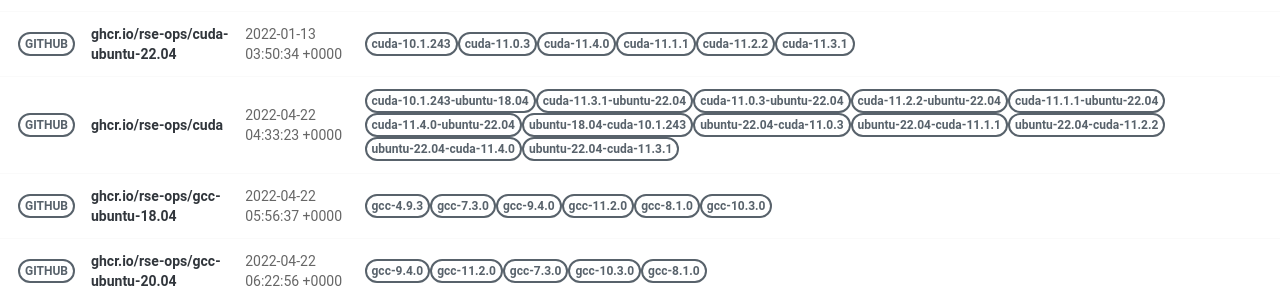
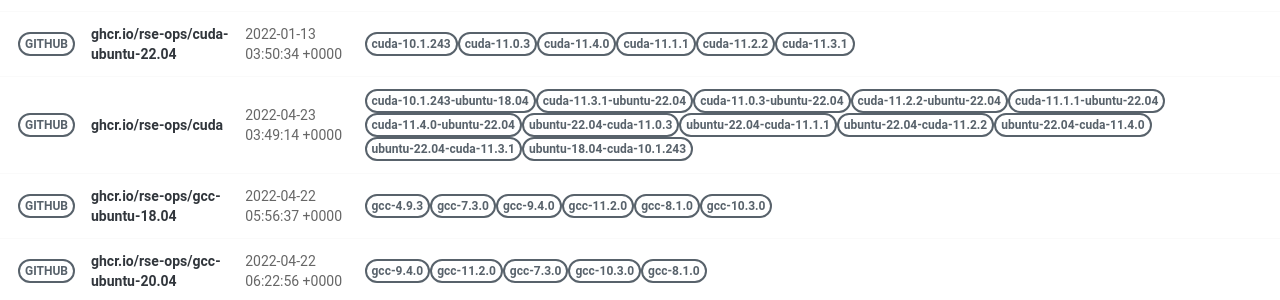
Before and after one commit to rse-ops/docker-images, a Jekyll site: the page built from pages/index.md, in a window 1280 px wide. Shown: the part 418-718 px from the top of the page. Built offline with Jekyll 4.4.1, drawn with Linux system fonts in a browser that asks for light colours; nearby versions of some CDN libraries.

Commit message:
Automated push to update library 2022-04-23

```diff
--- a/_library/ghcr.io-rse-ops-cuda.md
+++ b/_library/ghcr.io-rse-ops-cuda.md
@@ -1,7 +1,7 @@
 ---
 layout: container
 name: ghcr.io/rse-ops/cuda
-updated_at: 2022-04-22 04:33:23.350033
+updated_at: 2022-04-23 03:49:14.324471
 
 
 container_url: https://github.com/orgs/rse-ops/packages/container/package/cuda
@@ -24,9 +24,6 @@ versions:
  - tag: cuda-11.4.0-ubuntu-22.04
    dockerfile: https://github.com/rse-ops/docker-images/blob/main/ubuntu/cuda/Dockerfile
    manifest: https://crane.ggcr.dev/manifest/ghcr.io/rse-ops/cuda:cuda-11.4.0-ubuntu-22.04
- - tag: ubuntu-18.04-cuda-10.1.243
-   dockerfile: https://github.com/rse-ops/docker-images/blob/main/ubuntu/cuda/Dockerfile
-   manifest: https://crane.ggcr.dev/manifest/ghcr.io/rse-ops/cuda:ubuntu-18.04-cuda-10.1.243
  - tag: ubuntu-22.04-cuda-11.0.3
    dockerfile: https://github.com/rse-ops/docker-images/blob/main/ubuntu/cuda/Dockerfile
    manifest: https://crane.ggcr.dev/manifest/ghcr.io/rse-ops/cuda:ubuntu-22.04-cuda-11.0.3
```
Also changed, not shown: other parts of _library/ghcr.io-rse-ops-cuda.md (+3 -0 lines).
